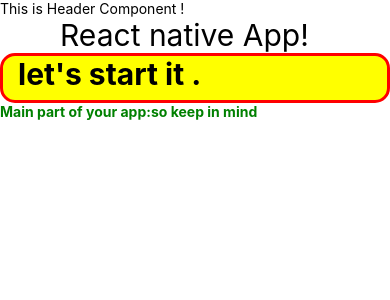
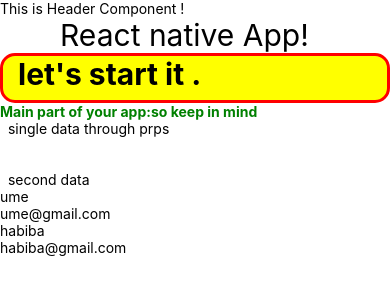
Before and after one commit to MissProgramm/demo, a React Native app: screen / in a window 390 px wide. Shown: the top 300 px of the page. Built offline with nearby package versions, Linux system fonts and the light colour scheme.

Commit message:
multiple data pass through props

```diff
--- a/App.js
+++ b/App.js
@@ -5,6 +5,8 @@ import {
 } from 'react-native';
 import Header from './Header';
 import Body from './Body';
+import Propss from './Propss';
+import Student from './Student';
 
 
 const App=()=>
@@ -16,6 +18,11 @@ const App=()=>
   <Text style={{fontSize:30,marginLeft:60}}>React native App! </Text>
 <Text style={[styles.linee,styles.heading]}>let's start it . </Text>
 <Body style={[styles.heading,{color:'green'}]}/>
+
+<Propss name='single data through prps' ></Propss>
+<Propss description='second data' ></Propss>
+<Student   name='ume' mail='ume@gmail.com'   />
+<Student   name='habiba' mail='habiba@gmail.com' />
 </View>
   )
 };
--- /dev/null
+++ b/Propss.js
@@ -0,0 +1,27 @@
+import { Text, View ,StyleSheet} from "react-native";
+
+
+
+
+const Propss=(props)=>{
+
+
+return(
+<View>
+<Text style={styles.one}>  {props.name}     </Text>
+<Text>  {props.description}</Text>
+</View>
+
+)
+};
+const styles=StyleSheet.create({
+    one:{
+  border:'green',
+  font:12,
+  },
+    two:{
+  color:'red',
+  }
+  })
+
+export default Propss;
--- /dev/null
+++ b/Student.js
@@ -0,0 +1,15 @@
+import { Text, View ,StyleSheet} from "react-native";
+
+const Student=(props)=>{
+return (
+
+<View>
+    <Text>{props.name}</Text>
+    <Text>{props.mail}</Text>
+</View>
+)
+
+};
+
+
+export default Student;
```
